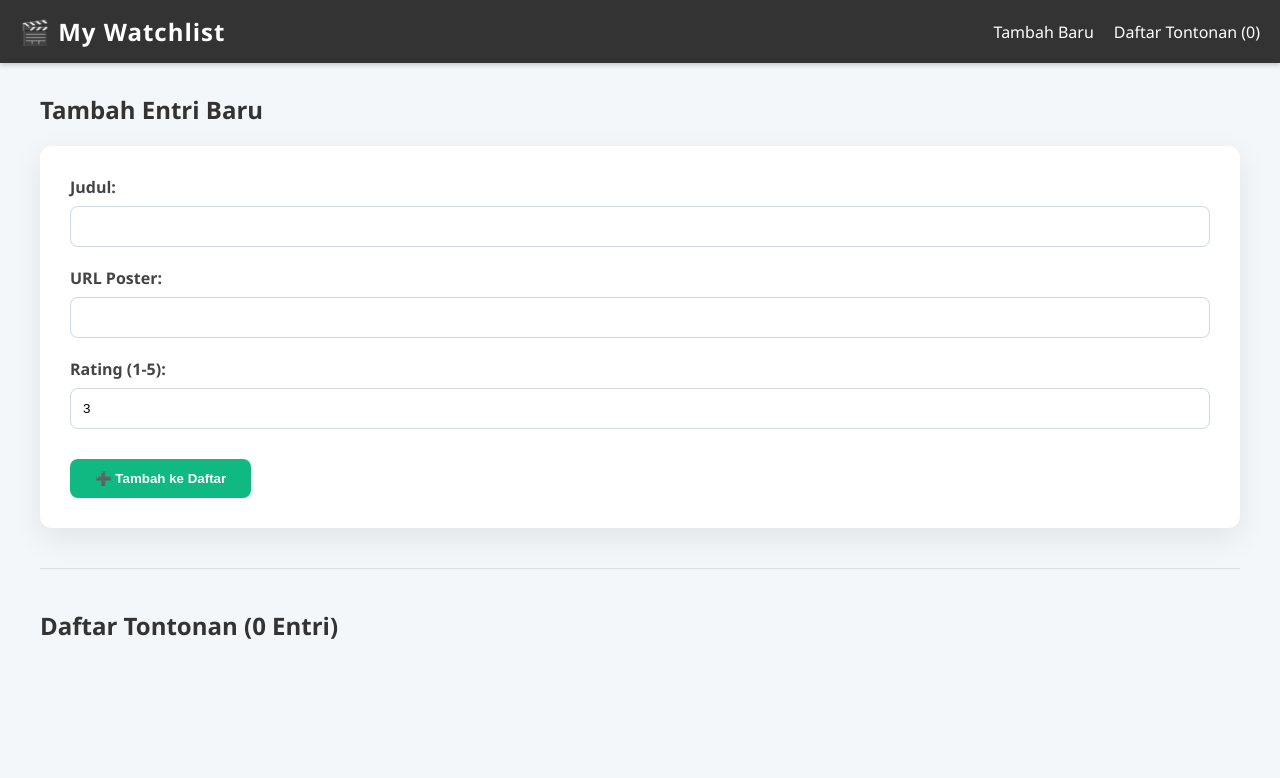
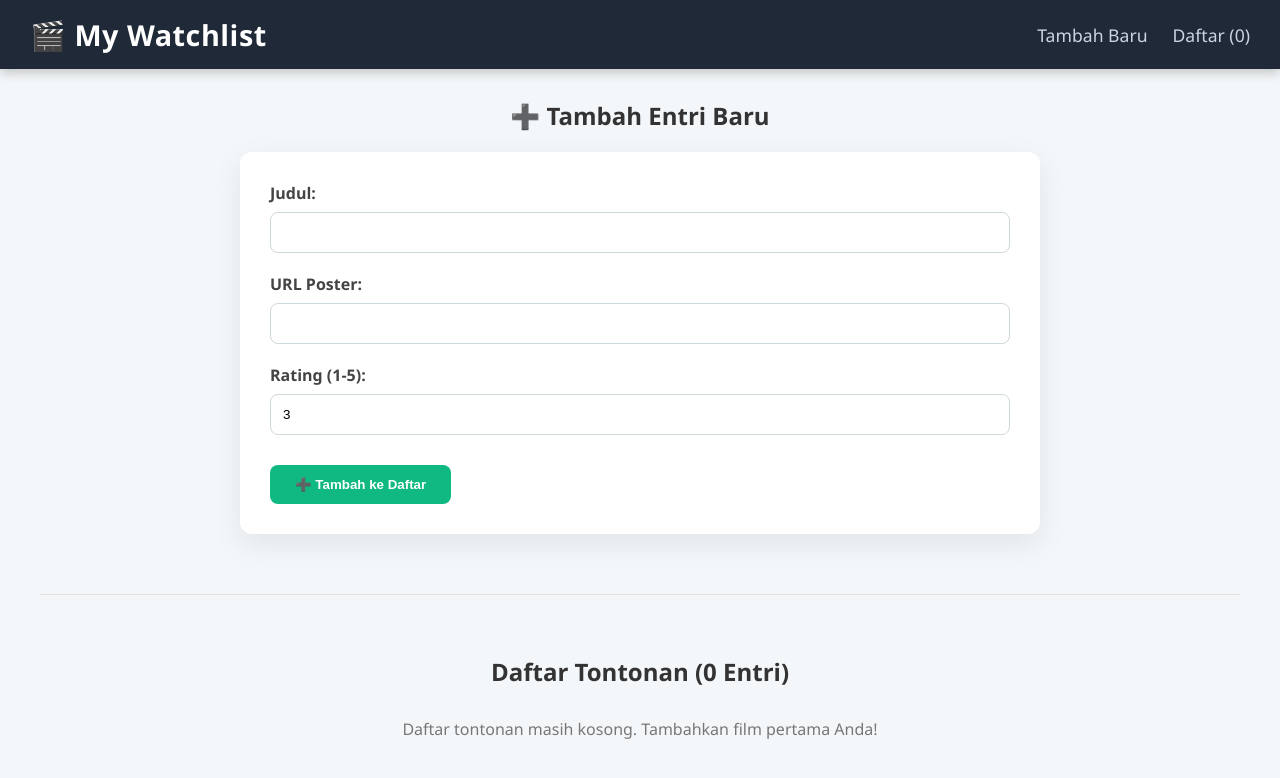
Before and after one commit to rifqiafr/react-movie, a React (Vite) app: page / in a window 1280 px wide. Shown: the top 778 px of the page. Built offline with nearby package versions, Linux system fonts and the light colour scheme.

Commit message:
tambahan modernisasi

```diff
--- a/src/App.jsx
+++ b/src/App.jsx
@@ -1,70 +1,81 @@
 import React, { useState, useEffect } from 'react';
 import MovieForm from './components/MovieForm';
 import MovieCard from './components/MovieCard';
-import Header from './components/Header'; // <-- Import Header
-// Buat folder 'components' dan file di dalamnya nanti
+import Header from './components/Header';
+import './index.css'; // Pastikan CSS global diimport
 
 function App() {
-  // 1. Inisialisasi state dengan data dari Local Storage atau array kosong
+  // Mengambil data dari Local Storage saat inisialisasi
   const [movies, setMovies] = useState(() => {
     const savedMovies = localStorage.getItem('myWatchlist');
     return savedMovies ? JSON.parse(savedMovies) : [];
   });
-  const [editingMovie, setEditingMovie] = useState(null); // Untuk menyimpan film yang sedang di-edit
+  const [editingMovie, setEditingMovie] = useState(null);
 
-  // 2. Efek untuk menyimpan data ke Local Storage setiap kali 'movies' berubah
+  // Menyimpan data ke Local Storage setiap kali 'movies' berubah
   useEffect(() => {
     localStorage.setItem('myWatchlist', JSON.stringify(movies));
   }, [movies]);
 
-  // 3. Fungsi untuk menambahkan/mengubah film
+  // Fungsi untuk menambahkan atau mengubah film
   const saveMovie = (newMovie) => {
     if (newMovie.id) {
       // Logic EDIT
       setMovies(movies.map(movie =>
         movie.id === newMovie.id ? newMovie : movie
       ));
-      setEditingMovie(null); // Selesai edit, tutup form edit
+      setEditingMovie(null);
     } else {
       // Logic ADD
       setMovies([...movies, { ...newMovie, id: Date.now() }]);
     }
   };
 
-  // 4. Fungsi untuk menghapus film
+  // Fungsi untuk menghapus film
   const deleteMovie = (id) => {
     if (window.confirm("Yakin ingin menghapus film ini?")) {
       setMovies(movies.filter(movie => movie.id !== id));
     }
   };
 
-  // 5. Fungsi untuk memulai proses edit
+  // Fungsi untuk memulai proses edit
   const startEdit = (movie) => {
     setEditingMovie(movie);
+    // Scroll ke bagian form edit setelah tombol edit diklik
+    document.getElementById('tambah').scrollIntoView({ behavior: 'smooth' });
   };
 
   return (
-    <div> {/* Hapus style padding di div ini */}
-      <Header movieCount={movies.length} /> {/* Gunakan Header */}
+    <div className="app-container">
+      <Header movieCount={movies.length} />
 
-      <div style={{ maxWidth: '1200px', margin: '30px auto', padding: '0 20px' }}>
+      <main className="main-content">
 
         {/* Form untuk Add atau Edit */}
-        <div id="tambah"> {/* Anchor untuk navigasi */}
-            <h2>{editingMovie ? 'Edit Entri' : 'Tambah Entri Baru'}</h2>
+        <section id="tambah" className="form-section">
+            <h2 style={{ textAlign: 'center', color: '#333' }}>
+                {editingMovie ? '📝 Edit Entri' : '➕ Tambah Entri Baru'}
+            </h2>
             <MovieForm
               saveMovie={saveMovie}
               editingMovie={editingMovie}
               setEditingMovie={setEditingMovie}
             />
-        </div>
+        </section>
 
-        <hr style={{ margin: '40px 0', border: 'none', borderTop: '1px solid #ddd' }} />
+        <hr className="divider" />
 
         {/* Daftar Film */}
-        <div id="daftar"> {/* Anchor untuk navigasi */}
-          <h2>Daftar Tontonan ({movies.length} Entri)</h2>
-          <div style={{ display: 'grid', gridTemplateColumns: 'repeat(auto-fill, minmax(200px, 1fr))', gap: '20px', paddingBottom: '50px' }}>
+        <section id="daftar">
+          <h2 style={{ textAlign: 'center', color: '#333', marginBottom: '30px' }}>
+            Daftar Tontonan ({movies.length} Entri)
+          </h2>
+          {movies.length === 0 ? (
+            <p style={{ textAlign: 'center', color: '#777' }}>
+                Daftar tontonan masih kosong. Tambahkan film pertama Anda!
+            </p>
+          ) : (
+            <div className="movie-grid">
               {movies.map(movie => (
                 <MovieCard
                   key={movie.id}
@@ -74,8 +85,9 @@ function App() {
                 />
               ))}
             </div>
-        </div>
-      </div>
+          )}
+        </section>
+      </main>
     </div>
   );
 }
--- a/src/components/Header.jsx
+++ b/src/components/Header.jsx
@@ -1,40 +1,40 @@
-// src/components/Header.jsx
 import React from 'react';
 
-// Styling untuk header (bisa dipindah ke file CSS terpisah)
+function Header({ movieCount }) {
+  // Styling inline untuk header
   const headerStyle = {
-  backgroundColor: '#333',
+    backgroundColor: '#1f2937', // Darker background
     color: '#fff',
-  padding: '15px 20px',
+    padding: '15px 30px',
     display: 'flex',
     justifyContent: 'space-between',
     alignItems: 'center',
-  position: 'sticky', // Membuat navbar tetap di atas saat di-scroll
+    position: 'sticky',
     top: 0,
     zIndex: 1000,
-  boxShadow: '0 2px 5px rgba(0,0,0,0.2)',
+    boxShadow: '0 4px 10px rgba(0,0,0,0.2)',
   };
 
   const logoStyle = {
-  fontSize: '1.5em',
-  fontWeight: 'bold',
-  letterSpacing: '1px',
+    fontSize: '1.8em',
+    fontWeight: '700',
+    letterSpacing: '0.5px',
   };
 
   const navItemStyle = {
-    color: '#fff',
+      color: '#cbd5e1',
       textDecoration: 'none',
-    marginLeft: '20px',
-    transition: 'color 0.3s ease', // Transisi
+      marginLeft: '25px',
+      fontSize: '1.1em',
+      transition: 'color 0.3s ease',
   };
 
-function Header({ movieCount }) {
   return (
     <header style={headerStyle}>
       <div style={logoStyle}>🎬 My Watchlist</div>
       <nav>
-        <a href="#tambah" style={navItemStyle}>Tambah Baru</a>
-        <a href="#daftar" style={navItemStyle}>Daftar Tontonan ({movieCount})</a>
+        <a href="#tambah" style={navItemStyle} className="nav-link-hover">Tambah Baru</a>
+        <a href="#daftar" style={navItemStyle} className="nav-link-hover">Daftar ({movieCount})</a>
       </nav>
     </header>
   );
```
Lines whose indentation alone changed are shown as unchanged.
